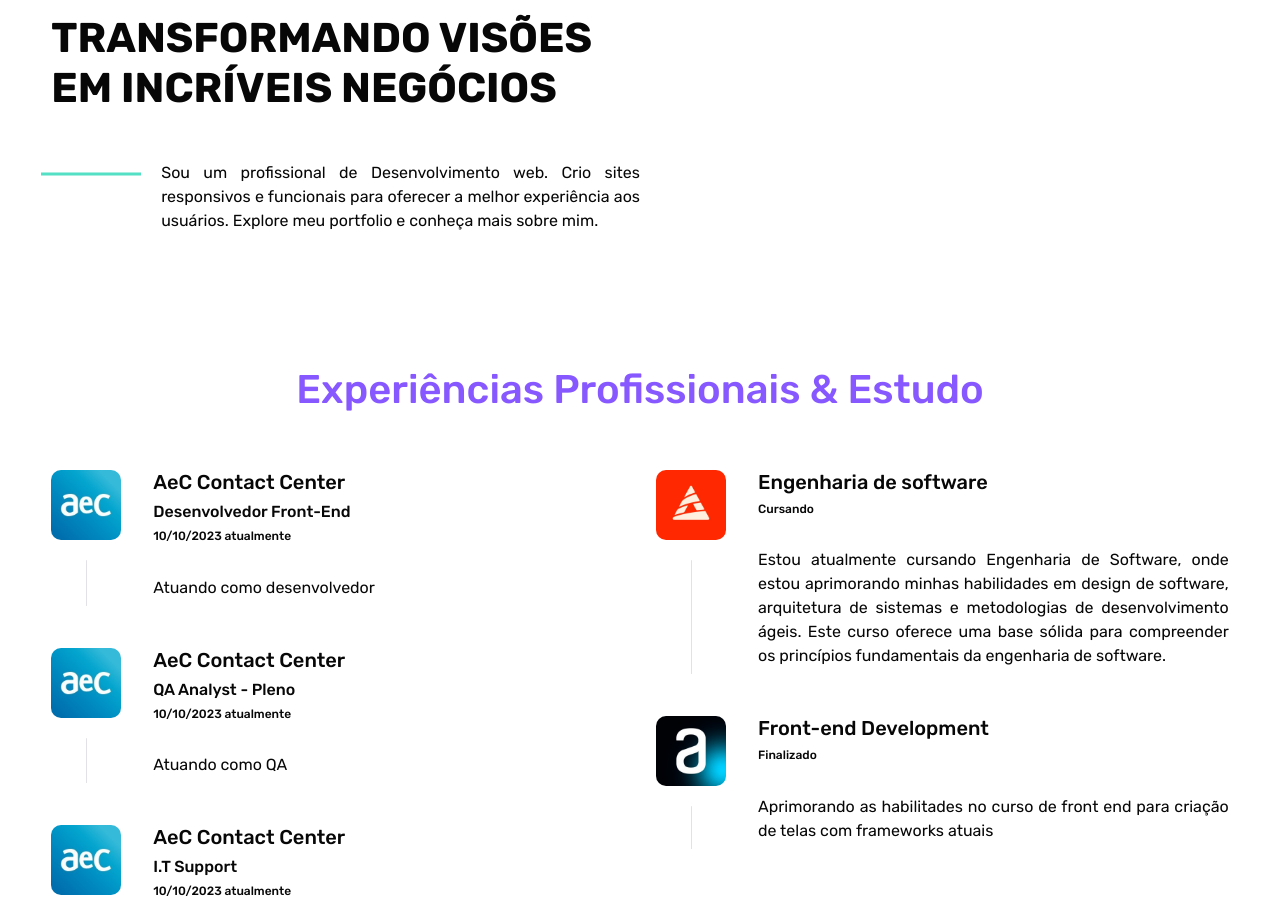
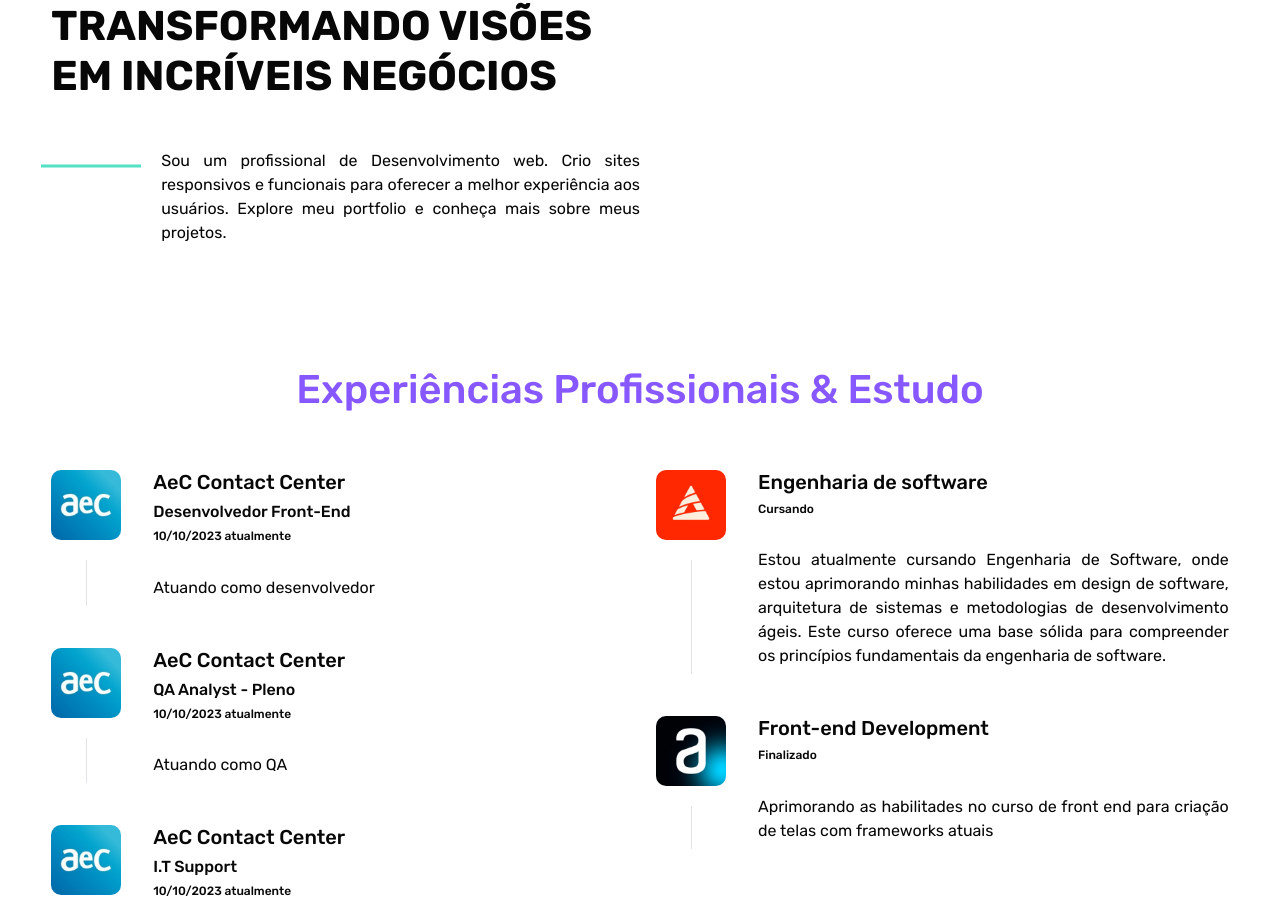
Before and after one commit to LucasAlexsandro/portfolio, a React (Vite) app in the folder frontend/: page / in a window 1280 px wide. Shown: the part 914-1827 px from the top of the page. Built offline with nearby package versions, Linux system fonts and the light colour scheme.

Commit message:
Fix: message about

```diff
--- a/frontend/src/components/About/About.jsx
+++ b/frontend/src/components/About/About.jsx
@@ -19,7 +19,7 @@ export default function About() {
                 <p>
                   Sou um profissional de Desenvolvimento web. Crio sites
                   responsivos e funcionais para oferecer a melhor experiência
-                  aos usuários. Explore meu portfolio e conheça mais sobre mim.
+                  aos usuários. Explore meu portfolio e conheça mais sobre meus projetos.
                 </p>
               </div>
               <div className="about-content-img"></div>
```
